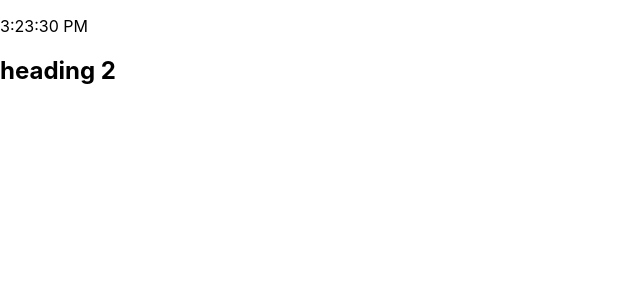
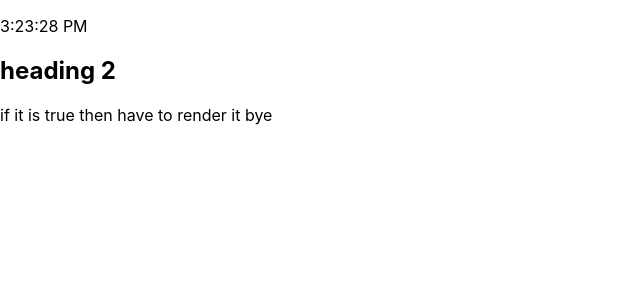
Before and after one commit to Ankit212Sirmaur/React-Course, a React (Create React App) app in the folder first-app/: page / in a window 1280 px wide. Shown: the top 300 px of the page, without its empty margins (0-640 px from the left). Built offline with nearby package versions, Linux system fonts and the light colour scheme.

Commit message:
added conditional statement in react

```diff
--- a/first-app/src/index.js
+++ b/first-app/src/index.js
@@ -18,6 +18,8 @@ const root = ReactDOM.createRoot(document.getElementById('root'));
 // }
 
 // const a = 5+2;
+// use paranthesis ()if you have to go in multiple line of code
+// and  curly {} used to write js expression like importing
 // const container = (
 //   <div>
 //     <p>Lorem ipsum dolor, sit amet consectetur adipisicing elit. Quisquam, quidem?</p>
@@ -26,11 +28,18 @@ const root = ReactDOM.createRoot(document.getElementById('root'));
 //   </div>
 // )
 
+let check = false;
 function myclock() {
   root.render(
     <div>
       <p>{new Date().toLocaleTimeString()}</p>
       <h2>heading 2</h2>
+      {/*
+        it render only above because it changing every second some updation happend
+        not heading
+       */}
+       {/* conditional statement like to render  */}
+       <p> if it is true then have to render it {check ? "hi" : "bye  "} </p>
     </div>
   );
   setTimeout(myclock, 1000);
```
